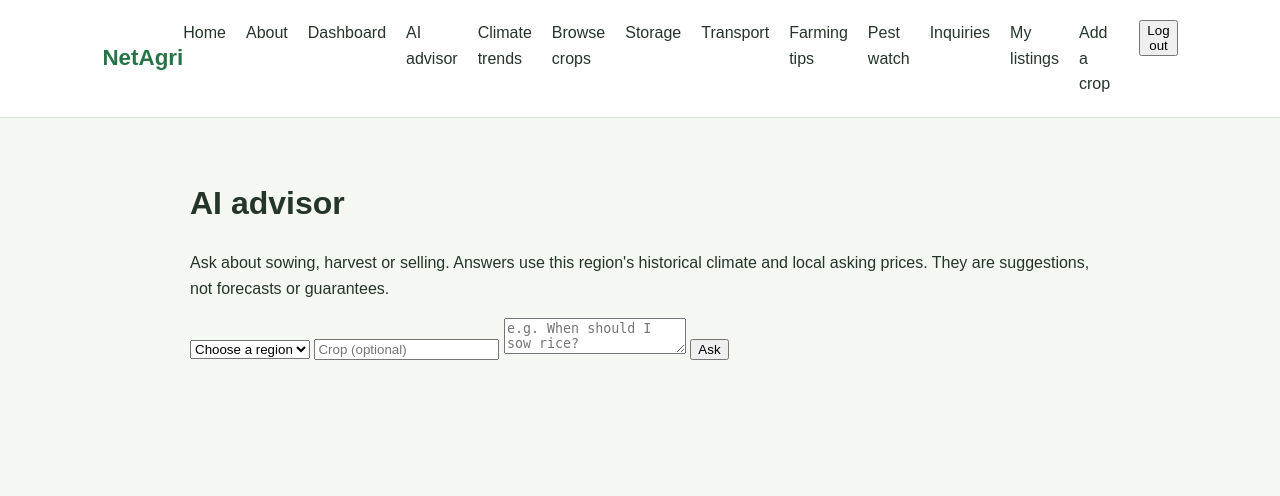
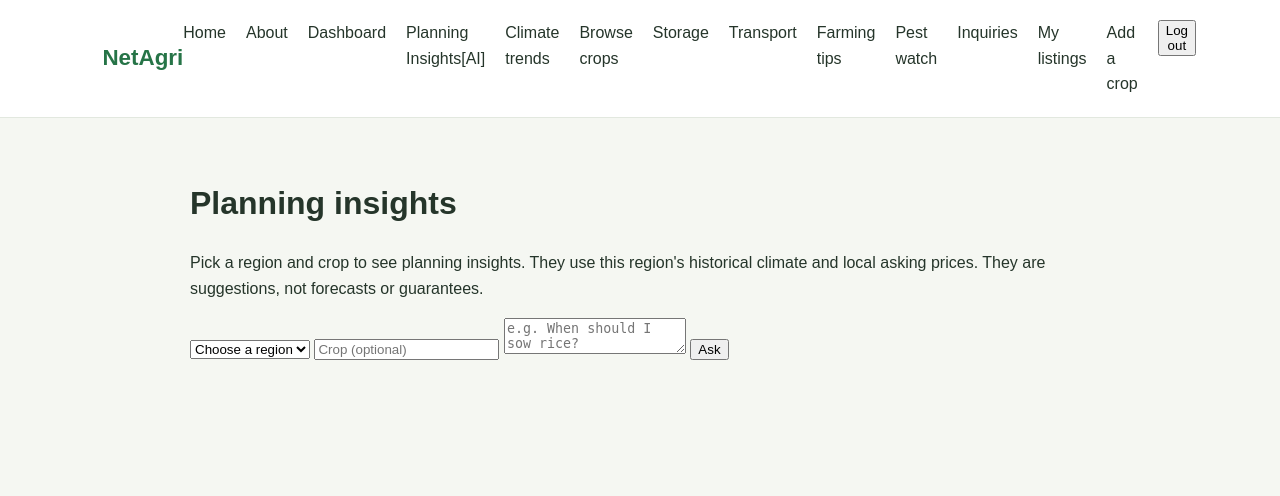
Before and after one commit to bum-head/GoldShip, a Django app: page /resources/advisor/ in a window 1280 px wide. Shown: the top 496 px of the page. Run offline with Django 5.2, Linux system fonts and the light colour scheme; the visitor is signed in with stand-in values (Sample User, id 1); data that the repository does not hold is empty.

Commit message:
small fix

```diff
--- a/NetAgri/pages/templates/pages/base.html
+++ b/NetAgri/pages/templates/pages/base.html
@@ -18,7 +18,7 @@
             <a href="{% url 'home' %}">Home</a>
             <a href="{% url 'about' %}">About</a>
             <a href="{% url 'dashboard' %}">Dashboard</a>
-            <a href="{% url 'resources:advisor' %}">AI advisor</a>
+            <a href="{% url 'resources:advisor' %}">Planning Insights[AI]</a>
             <a href="{% url 'resources:trends' %}">Climate trends</a>
             <a href="{% url 'marketplace:crop_list' %}">Browse crops</a>
             <a href="{% url 'resources:storage' %}">Storage</a>
--- a/NetAgri/resources/templates/resources/advisor.html
+++ b/NetAgri/resources/templates/resources/advisor.html
@@ -1,8 +1,8 @@
 {% extends "pages/base.html" %}
-{% block title %}AI advisor | NetAgri{% endblock %}
+{% block title %}Planning insights | NetAgri{% endblock %}
 {% block content %}
-<h1>AI advisor</h1>
-<p>Ask about sowing, harvest or selling. Answers use this region's historical climate and local asking prices. They are suggestions, not forecasts or guarantees.</p>
+<h1>Planning insights</h1>
+<p>Pick a region and crop to see planning insights. They use this region's historical climate and local asking prices. They are suggestions, not forecasts or guarantees.</p>
 <form method="post">
     {% csrf_token %}
     <select name="region">
```
